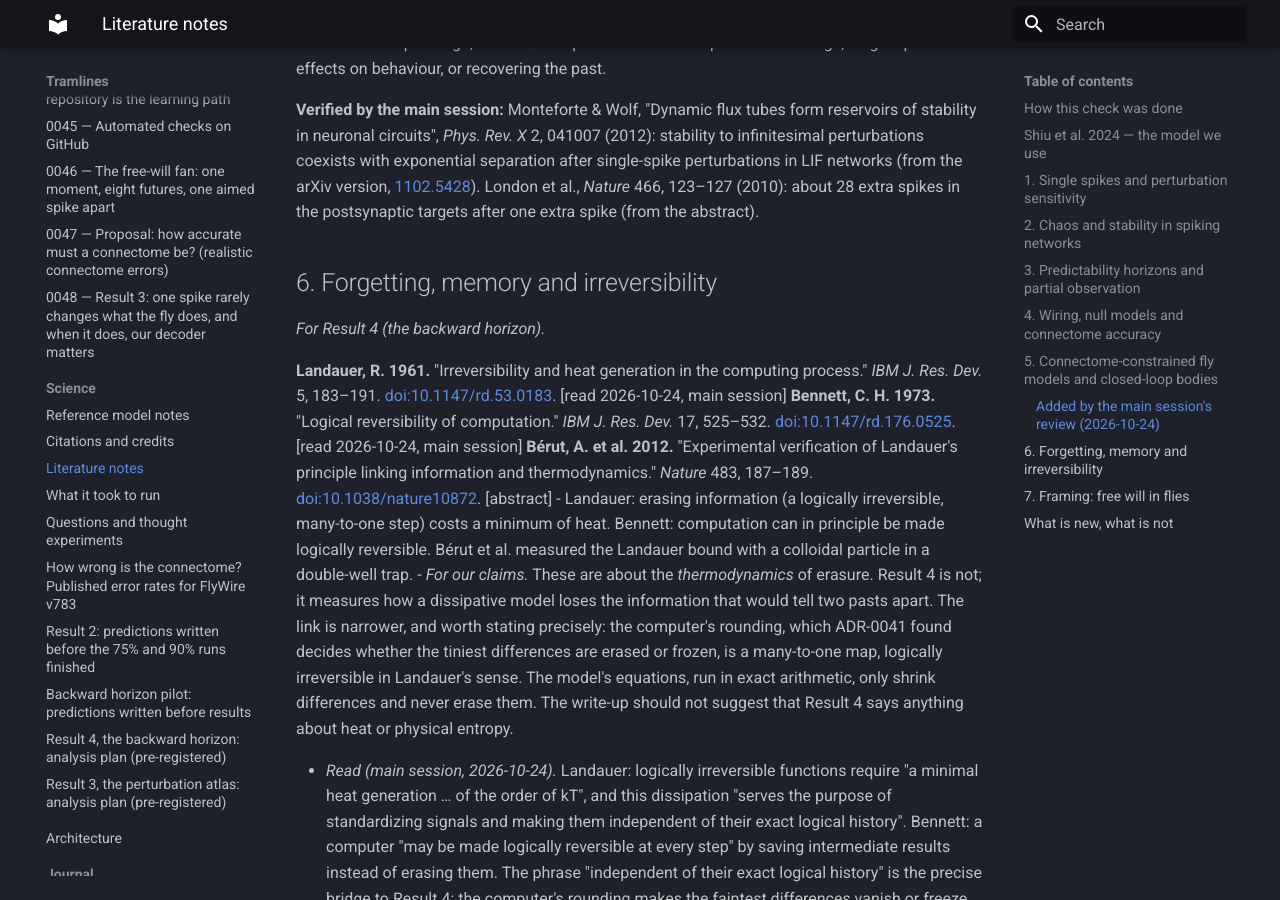
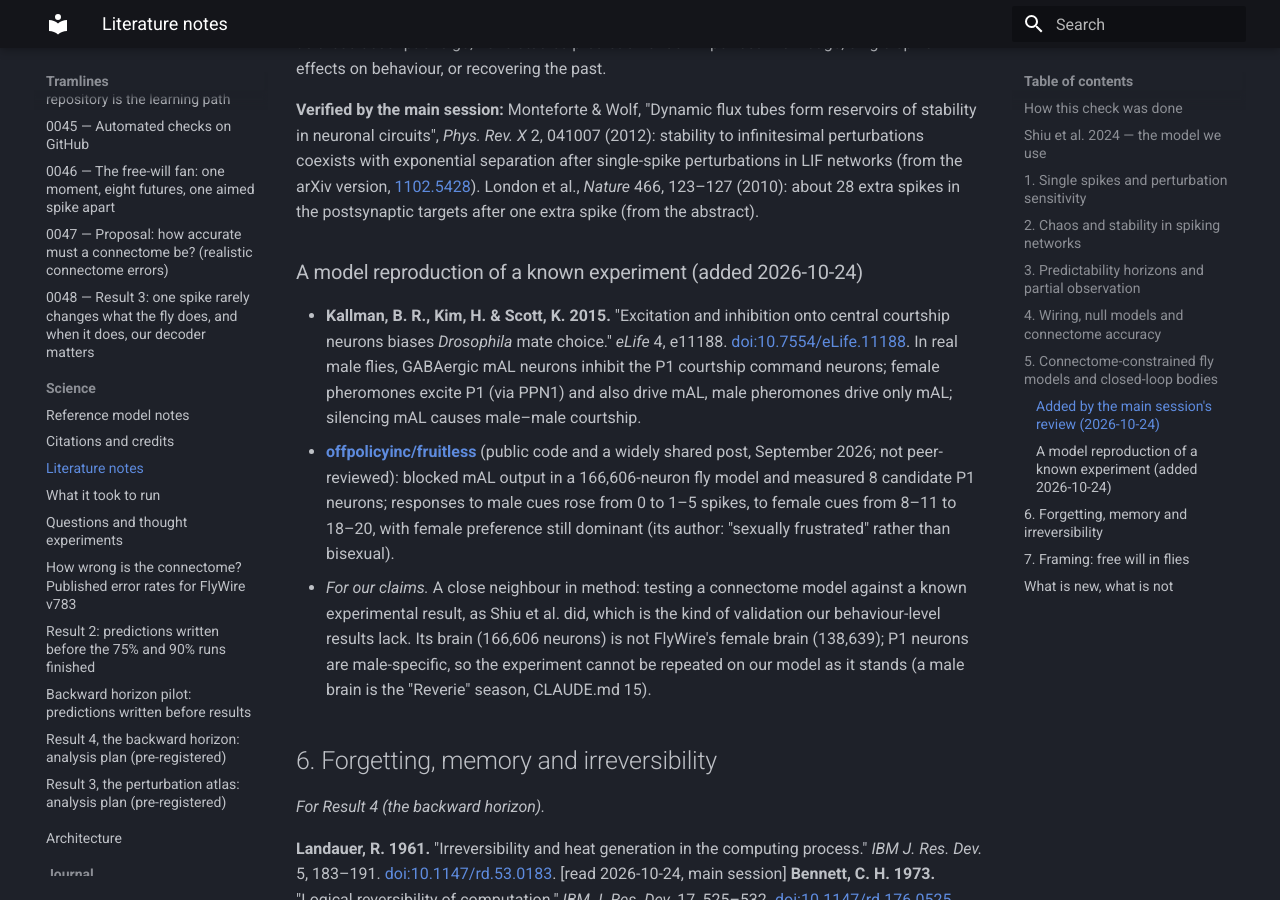
Before and after one commit to xMurungi/tramlines, an MkDocs documentation site: the page built from docs/science/literature-notes.md, in a window 1280 px wide and 900 px high, scrolled down 11699 px. Built offline with MkDocs 1.6.1 and Material for MkDocs 9.7.7, drawn with Linux system fonts in a browser that asks for light colours.

Commit message:
docs: literature notes: Kallman et al. 2015 and a public model reproduction of it
Co-Authored-By: Claude Opus 5.5 <noreply@anthropic.com>

```diff
--- a/docs/science/literature-notes.md
+++ b/docs/science/literature-notes.md
@@ -191,6 +191,11 @@ So "a closed-loop, embodied whole-brain fly" is established, even pre-registered
 
 **Verified by the main session:** Monteforte & Wolf, "Dynamic flux tubes form reservoirs of stability in neuronal circuits", *Phys. Rev. X* 2, 041007 (2012): stability to infinitesimal perturbations coexists with exponential separation after single-spike perturbations in LIF networks (from the arXiv version, [1102.5428](https://www.arxiv.org/abs/1102.5428)). London et al., *Nature* 466, 123–127 (2010): about 28 extra spikes in the postsynaptic targets after one extra spike (from the abstract).
 
+### A model reproduction of a known experiment (added 2026-10-24)
+- **Kallman, B. R., Kim, H. & Scott, K. 2015.** "Excitation and inhibition onto central courtship neurons biases *Drosophila* mate choice." *eLife* 4, e11188. [doi:10.7554/eLife.11188](https://doi.org/10.7554/eLife.11188). In real male flies, GABAergic mAL neurons inhibit the P1 courtship command neurons; female pheromones excite P1 (via PPN1) and also drive mAL, male pheromones drive only mAL; silencing mAL causes male–male courtship.
+- **[offpolicyinc/fruitless](https://github.com/offpolicyinc/fruitless)** (public code and a widely shared post, September 2026; not peer-reviewed): blocked mAL output in a 166,606-neuron fly model and measured 8 candidate P1 neurons; responses to male cues rose from 0 to 1–5 spikes, to female cues from 8–11 to 18–20, with female preference still dominant (its author: "sexually frustrated" rather than bisexual).
+- *For our claims.* A close neighbour in method: testing a connectome model against a known experimental result, as Shiu et al. did, which is the kind of validation our behaviour-level results lack. Its brain (166,606 neurons) is not FlyWire's female brain (138,639); P1 neurons are male-specific, so the experiment cannot be repeated on our model as it stands (a male brain is the "Reverie" season, CLAUDE.md 15).
+
 ## 6. Forgetting, memory and irreversibility
 *For Result 4 (the backward horizon).*
 
```
